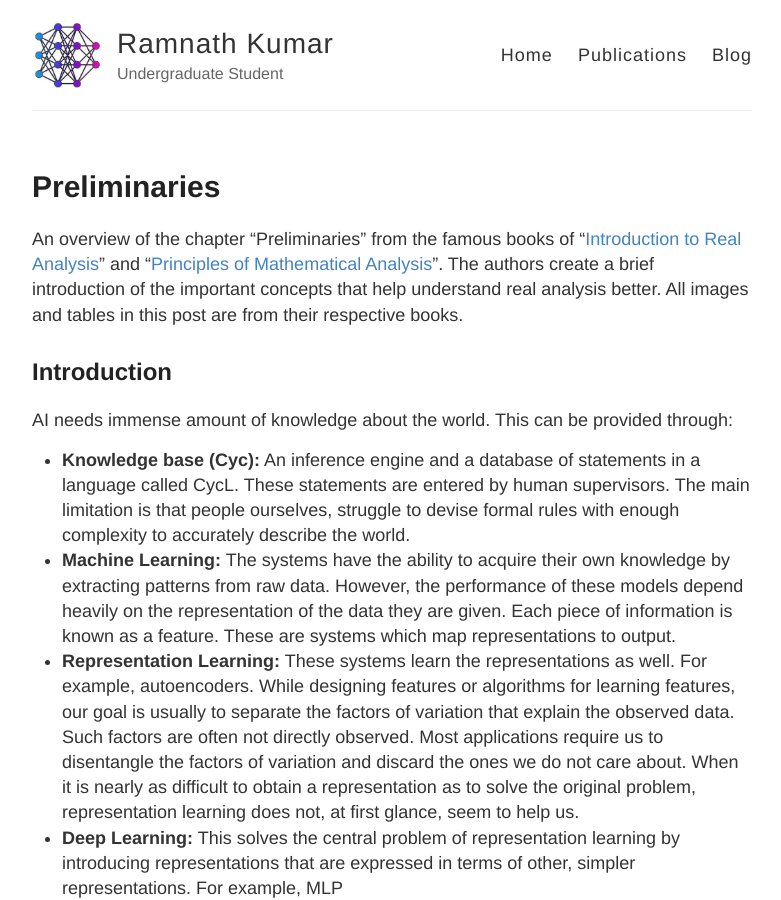
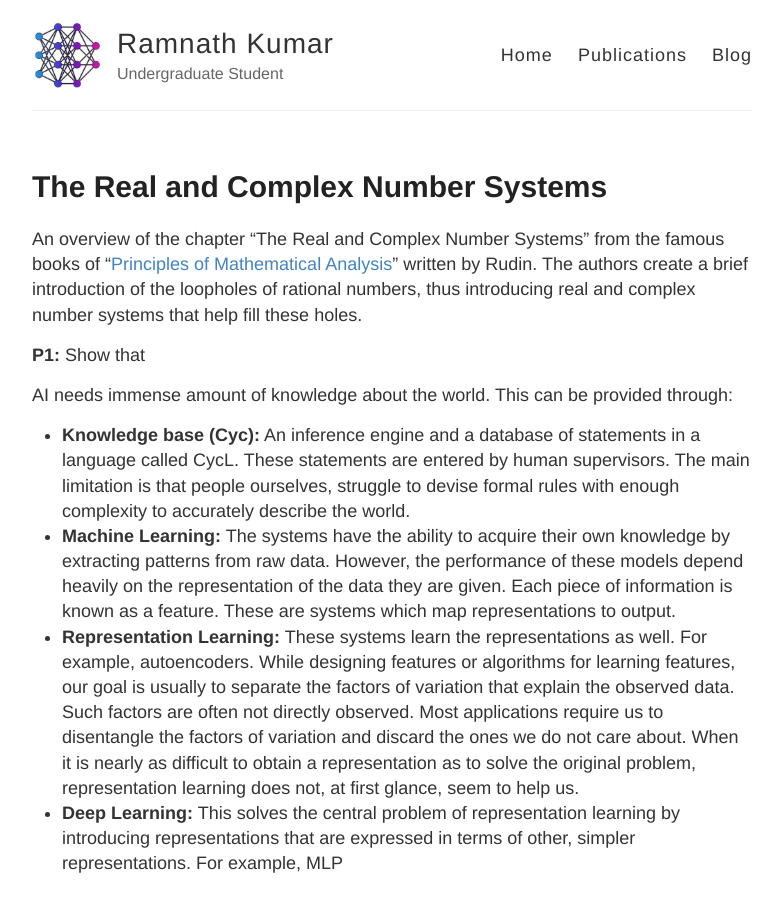
Before and after one commit to RamnathKumar181/ramnathkumar181.github.io, a Jekyll site: the page built from _posts/2022-07-06-Rudin-Preliminaries.md, in a window 1280 px wide and 900 px high. Shown: the whole window, without its empty margins (248-1029 px from the left). Built offline with Jekyll 4.4.1, drawn with Linux system fonts in a browser that asks for light colours.

Commit message:
Added blog

```diff
--- a/_posts/2022-07-06-Rudin-Preliminaries.md
+++ b/_posts/2022-07-06-Rudin-Preliminaries.md
@@ -1,15 +1,15 @@
 ---
 layout: post
-title: Preliminaries
+title: The Real and Complex Number Systems
 published: true
 book_title: Real Analysis
 ---
 
-An overview of the chapter “Preliminaries” from the famous books of “[Introduction to Real Analysis](http://www.uop.edu.pk/ocontents/G.%20Bartle%20,%20R.%20Sherbert,%20%E2%80%9CIntroduction%20to%20Real%20Analysis.pdf)” and "[Principles of Mathematical Analysis](https://web.math.ucsb.edu/~agboola/teaching/2021/winter/122A/rudin.pdf)".
+An overview of the chapter "The Real and Complex Number Systems" from the famous books of "[Principles of Mathematical Analysis](https://web.math.ucsb.edu/~agboola/teaching/2021/winter/122A/rudin.pdf)" written by Rudin.
 <!--break-->
-The authors create a brief introduction of the important concepts that help understand real analysis better. All images and tables in this post are from their respective books.
+The authors create a brief introduction of the loopholes of rational numbers, thus introducing real and complex number systems that help fill these holes.
 
-## Introduction
+**P1:** Show that
 
 AI needs immense amount of knowledge about the world. This can be provided through:
 * <b>Knowledge base (Cyc):</b> An inference engine and a database of statements in a language called CycL. These statements are entered by human supervisors. The main limitation is that people ourselves, struggle to devise formal rules with enough complexity to accurately describe the world.
```
Also changed, not shown: 1 other file.
